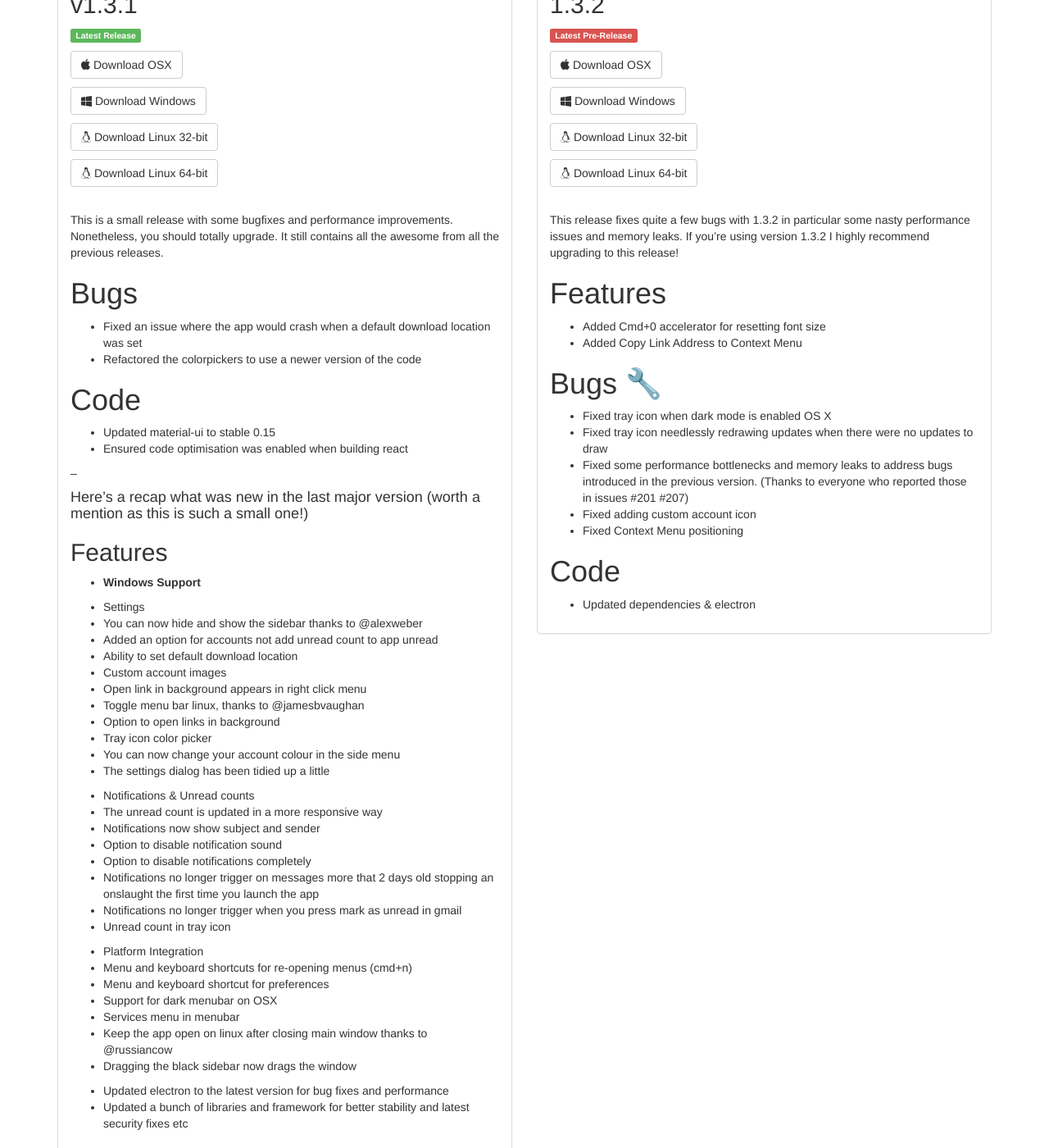
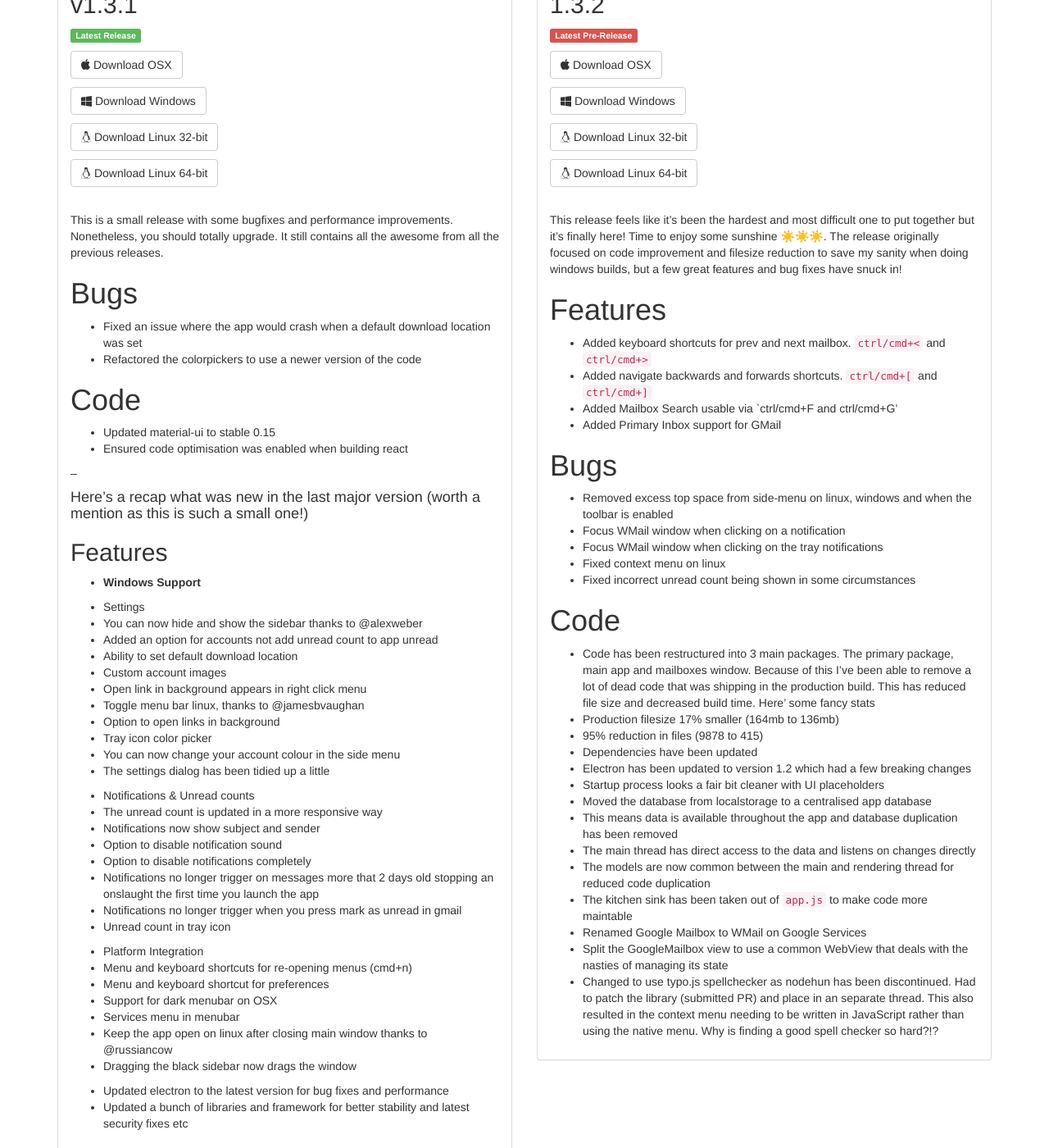
Before and after one commit to Thomas101/wmail, a Jekyll site: the page built from download.html, in a window 1280 px wide and 1400 px high, scrolled down 440 px. Shown: the whole window at 82% size. Built offline with Jekyll 4.4.1, drawn with Linux system fonts in a browser that asks for light colours.

```diff
--- a/_includes/prerelease_notes.md
+++ b/_includes/prerelease_notes.md
@@ -1,15 +1,31 @@
-This release fixes quite a few bugs with 1.3.2 in particular some nasty performance issues and memory leaks. If you're using version 1.3.2 I highly recommend upgrading to this release!
+This release feels like it's been the hardest and most difficult one to put together but it's finally here! Time to enjoy some sunshine ☀️☀️☀️. The release originally focused on code improvement and filesize reduction to save my sanity when doing windows builds, but a few great features and bug fixes have snuck in!
 
 # Features
-- Added Cmd+0 accelerator for resetting font size
-- Added Copy Link Address to Context Menu
+* Added keyboard shortcuts for prev and next mailbox. `ctrl/cmd+<` and `ctrl/cmd+>`
+* Added navigate backwards and forwards shortcuts. `ctrl/cmd+[` and `ctrl/cmd+]`
+* Added Mailbox Search usable via `ctrl/cmd+F and ctrl/cmd+G'
+* Added Primary Inbox support for GMail
 
-# Bugs 🔧
-- Fixed tray icon when dark mode is enabled OS X
-- Fixed tray icon needlessly redrawing updates when there were no updates to draw
-- Fixed some performance bottlenecks and memory leaks to address bugs introduced in the previous version. (Thanks to everyone who reported those in issues #201 #207)
-- Fixed adding custom account icon
-- Fixed Context Menu positioning
+# Bugs
+* Removed excess top space from side-menu on linux, windows and when the toolbar is enabled
+* Focus WMail window when clicking on a notification
+* Focus WMail window when clicking on the tray notifications
+* Fixed context menu on linux
+* Fixed incorrect unread count being shown in some circumstances
+
 
 # Code
-- Updated dependencies & electron
+* Code has been restructured into 3 main packages. The primary package, main app and mailboxes window. Because of this I've been able to remove a lot of dead code that was shipping in the production build. This has reduced file size and decreased build time. Here' some fancy stats
+ * Production filesize 17% smaller (164mb to 136mb)
+ * 95% reduction in files (9878 to 415)
+* Dependencies have been updated
+* Electron has been updated to version 1.2 which had a few breaking changes
+* Startup process looks a fair bit cleaner with UI placeholders
+* Moved the database from localstorage to a centralised app database
+ * This means data is available throughout the app and database duplication has been removed
+ * The main thread has direct access to the data and listens on changes directly
+ * The models are now common between the main and rendering thread for reduced code duplication
+* The kitchen sink has been taken out of `app.js` to make code more maintable
+* Renamed Google Mailbox to WMail on Google Services
+* Split the GoogleMailbox view to use a common WebView that deals with the nasties of managing its state
+* Changed to use typo.js spellchecker as nodehun has been discontinued. Had to patch the library (submitted PR) and place in an separate thread. This also resulted in the context menu needing to be written in JavaScript rather than using the native menu. Why is finding a good spell checker so hard?!?
```
